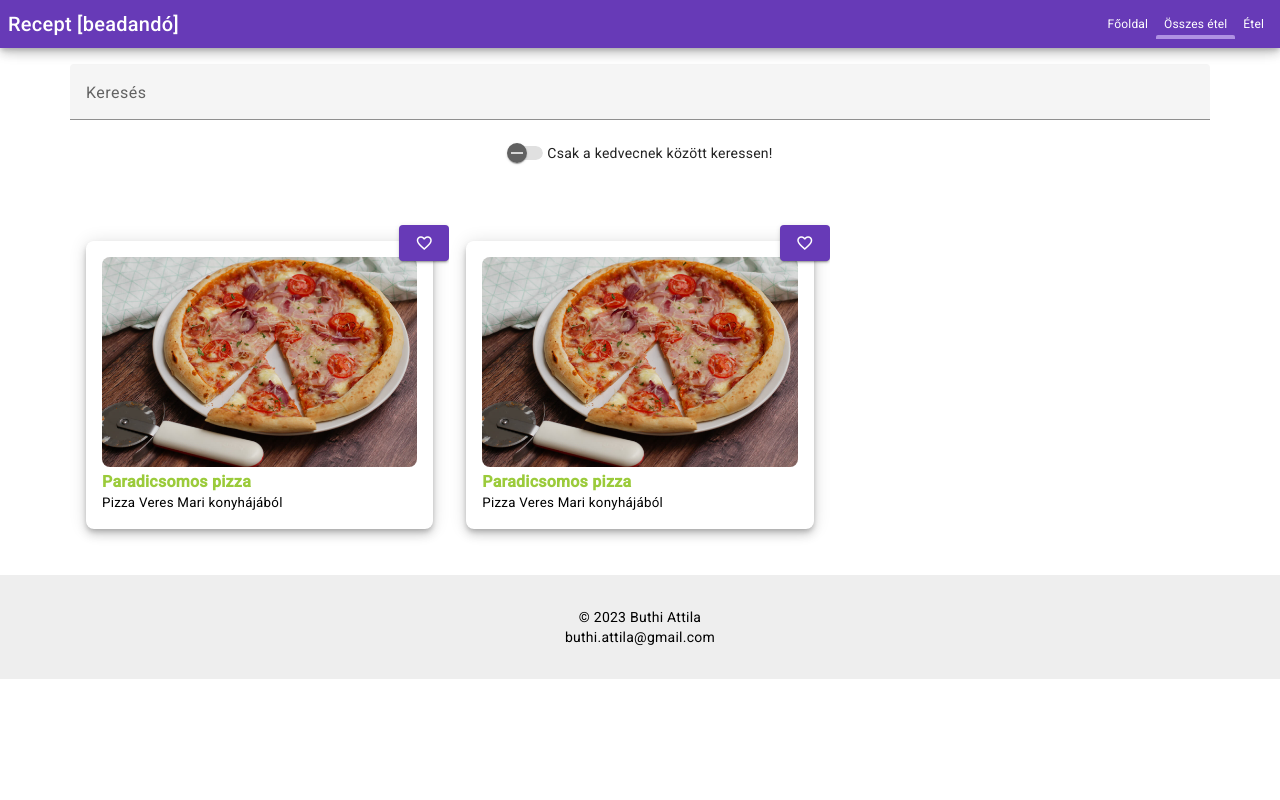
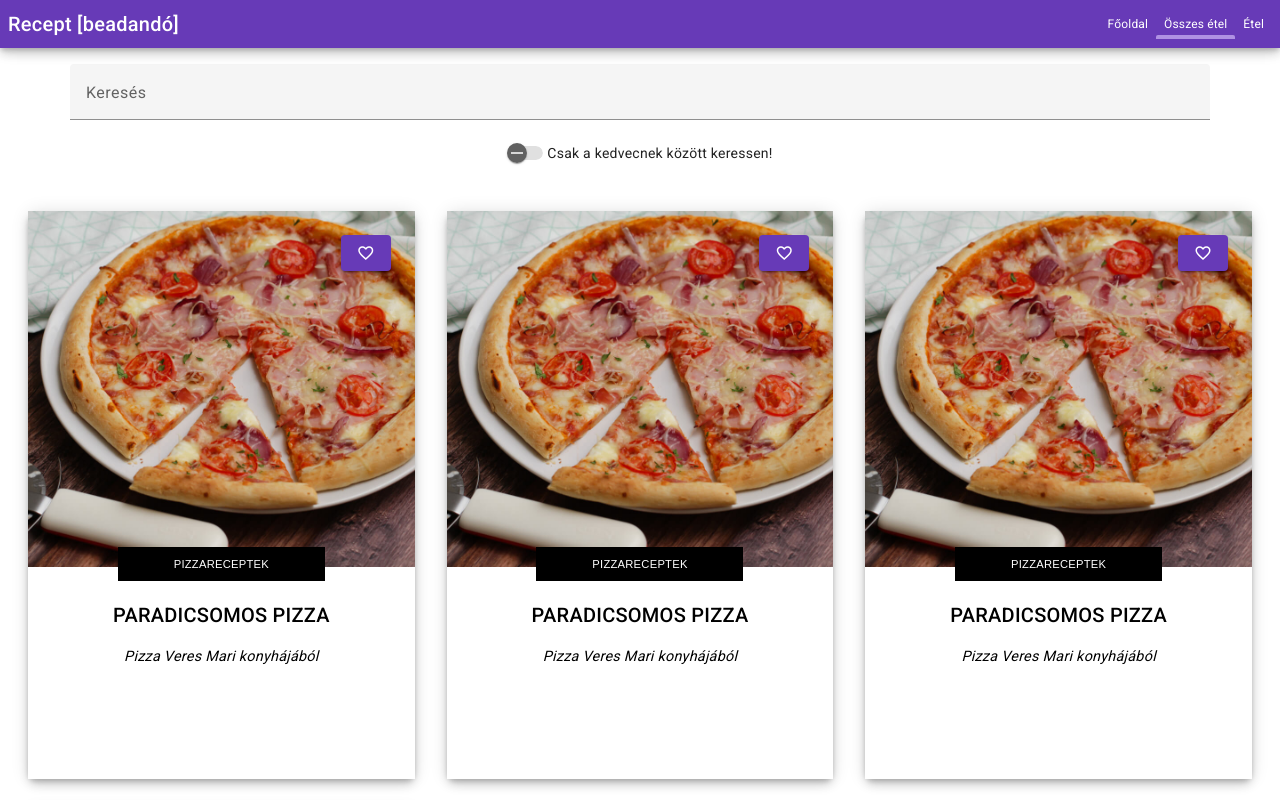
Before and after one commit to buthiattila/buthi-attila-beadando, an Angular app: page /foods in a window 1280 px wide. Shown: the top 800 px of the page. Built offline with nearby package versions, Linux system fonts and the light colour scheme; what ng-image-slider would draw is missing.

Commit message:
összes étel grid megjelenítése

```diff
--- a/src/app/features/foods/foods.component.html
+++ b/src/app/features/foods/foods.component.html
@@ -1,8 +1,8 @@
 <div class="container-fluid">
-  <div class="container">
   <app-progress-spinner *ngIf="loading"></app-progress-spinner>
 
   <div *ngIf="!loading">
+    <div class="container">
       <mat-form-field>
         <mat-label>Keresés</mat-label>
         <input matInput (keyup)="applyFilter($event)" placeholder="Keresés">
@@ -13,27 +13,27 @@
           Csak a kedvecnek között keressen!
         </mat-slide-toggle>
       </div>
-
+    </div>
     <div *ngIf="filteredFoods.length; else elseBlock">
-        <mat-grid-list [cols]="breakpoint" (window:resize)="onResize($event)">
-          <mat-grid-tile class="card" *ngFor="let food of filteredFoods">
-            <mat-card>
-              <mat-card-content class="recipeItem">
+      <mat-grid-list [cols]="breakpoint" [rowHeight]="600" gutterSize="0" (window:resize)="onResize($event)">
+        <mat-grid-tile *ngFor="let food of filteredFoods">
+          <article class="recipeItem">
             <app-btn-favorite class="btn-favorite" [itemIdentifier]="food.id"></app-btn-favorite>
-                <div (click)="openItem(food.id)">
-                  <figure class="leadImg mb-1">
-                    <img src="{{food.image}}" alt="{{food.name}}" />
+            <div class="entry-content" (click)="openItem(food.id)">
+              <figure class="entry-content-item">
+                <img src="{{food.image}}" alt="{{food.name}}"/>
               </figure>
-                  <div class="mb-1">
-                    <div class="title">{{food.name}}</div>
+              <div class="entry-content-item">
+                <div class="entry-description">
+                  <div class="entry-category "><span>{{food.category}}</span></div>
+                  <div class="entry-title"><h2>{{food.name}}</h2></div>
+                  <div class="entry-summary">{{food.shortDescription}}</div>
                 </div>
-                  <small class="description mb-1">{{food.shortDescription}}</small>
               </div>
-              </mat-card-content>
-            </mat-card>
+            </div>
+          </article>
         </mat-grid-tile>
       </mat-grid-list>
-      </div>
     </div>
   </div>
 </div>
--- a/src/app/features/foods/foods.component.scss
+++ b/src/app/features/foods/foods.component.scss
@@ -6,40 +6,11 @@ $text_color_2: #673ab7;
   width: 100%;
 }
 
-.mat-mdc-card {
-  box-shadow: none;
-}
-
 .btn-favorite {
   position: absolute;
-  top: 0;
-  right: 0;
-}
-
-.recipeItem {
-  margin: 1rem;
-  font-size: 1rem;
-  border-radius: .5rem;
-  box-shadow: 0 3px 5px -1px #0003, 0 6px 10px #00000024, 0 1px 18px #0000001f;
-  cursor: pointer;
-
-  .title {
-    font-weight: 600;
-    color: $text_color_1;
-  }
-
-  .category {
-    font-style: italic;
-    font-size: .8rem;
-    color: $text_color_2;
-  }
-
-  .leadImg {
-    img {
-      border-radius: .5rem;
-      max-width: 100%;
-    }
-  }
+  top: 1.5rem;
+  right: 1.5rem;
+  z-index: 1;
 }
 
 .errorMessage {
@@ -47,3 +18,112 @@ $text_color_2: #673ab7;
   margin-bottom: 2rem;
   color: $text_color_2;
 }
+
+.entry-image {
+  width: 100%;
+  height: 368px;
+  background-size: cover;
+  background-position: center;
+  background-repeat: no-repeat;
+  position: relative;
+  display: flex;
+  justify-content: center;
+  overflow: hidden;
+}
+
+
+.recipeItem {
+  width: calc(100% - 2rem);
+  height: calc(100% - 2rem);
+  font-size: 1rem;
+  position: relative;
+  border-radius: .5rem;
+  cursor: pointer;
+  box-shadow: 0 3px 5px -1px #0003, 0 6px 10px #00000024, 0 1px 18px #0000001f;
+
+  .entry-content {
+    display: flex;
+    flex-direction: column;
+    position: relative;
+    height: 100%;
+    width: 100%;
+
+    .entry-content-item {
+      flex-grow: 1;
+      background-color: #fff;
+
+      .entry-description {
+        position: relative;
+        background-color: #fff;
+        padding: 0 20px 20px 20px;
+        text-align: center;
+
+        .entry-category {
+          -webkit-font-smoothing: antialiased;
+          -moz-osx-font-smoothing: grayscale;
+          top: -20px;
+          left: 0;
+          right: 0;
+          position: absolute;
+
+          span {
+            background-color: #000;
+            color: #fff;
+            font-size: .7rem;
+            min-width: 175px;
+            padding: 10px 16px;
+            text-align: center;
+            line-height: 14px;
+            display: inline-block;
+            z-index: 1;
+            border-radius: 0;
+            font-family: "Bebas Neue", sans-serif;
+            text-transform: uppercase;
+          }
+        }
+
+        .entry-title {
+          position: relative;
+          padding-top: 2rem;
+          font-size: 30px;
+          line-height: 1.1em;
+          margin-bottom: 8px !important;
+          text-transform: uppercase;
+        }
+
+        .entry-summary {
+          overflow: hidden;
+          display: -webkit-box;
+          -webkit-line-clamp: 3;
+          -webkit-box-orient: vertical;
+          max-height: 75px;
+          font-weight: normal;
+          font-style: italic;
+          font-size: .9rem;
+        }
+      }
+    }
+  }
+
+  &:hover {
+    box-shadow: 0 0 20px 0 rgba(0, 0, 0, .3);
+    transition: all 0.3s ease-in-out;
+    -webkit-transition: all 0.3s ease-in-out;
+    -moz-transition: all 0.3s ease-in-out;
+  }
+
+
+  img {
+    height: 100%;
+    width: 100%;
+    -o-object-fit: cover;
+    object-fit: cover;
+  }
+
+}
+
+.errorMessage {
+  margin-top: 2rem;
+  margin-bottom: 2rem;
+  color: $text_color_2;
+}
--- a/src/assets/foods.json
+++ b/src/assets/foods.json
@@ -81,6 +81,88 @@
           "alt": "izé3"
         }
       ]
+    },
+    {
+      "id": 3,
+      "name": "Paradicsomos pizza",
+      "category": "Pizzareceptek",
+      "image": "assets/images/pizza_1.jpeg",
+      "shortDescription": "Pizza Veres Mari konyhájából",
+      "longDescription": "Paradicsomos pizza Veres Mari konyhájából",
+      "ingredients": [
+        "100 dkg finomliszt",
+        "1.5 dkg friss élesztő",
+        "140 g sűrített paradicsom  (két kis doboz)",
+        "2 ek olívaolaj",
+        "3 gerezd fokhagyma",
+        "2 ek só",
+        "bors  ízlés szerint",
+        "oregánó  ízlés szerint",
+        "bazsalikom  ízlés szerint",
+        "rozmaring  ízlés szerint"
+      ],
+      "cookingDescription": "Egy deci langyos vízben elkeverjük az élesztőt, a cukrot, pici sót és egy kanál lisztet, hagyjuk felfutni.\n      Egy nagy tálba szitáljuk bele a lisztet, keverjük hozzá a felfuttatott élesztőt és annyi langyos vizet még, hogy lágy tésztát kapjunk. Dolgozzuk jól ki addig, míg elengedi az edény falát.\n      Lisztezzük be a tál oldalát, a tészta tetejét, és takarjuk le konyharuhával. Langyos helyen kelesszük, míg a duplájára nem nő.\n      Közben elkészítjük a pizzamártást: a fokhagymát megfuttatjuk az olívaolajban. Vigyázzunk, meg ne barnuljon, mert akkor megkeseredik. Ráöntjük a paradicsompürét, ízesítjük, és annyi vizet adunk hozzá, amennyi a konzervdoboz kimosásához kellett. Fedő alatt összefőzzük.\n      Lisztezett deszkára kivesszük a tésztát, átgyúrjuk, hogy a buborékok távozzanak, és 8 cipóba osztjuk. Ahány személy, annyi cipó, ha maradna, fóliába csomagolva lefagyaszthatjuk.\n      Vékonyra nyújtjuk, és megkenjük 2-3 evőkanál mártással, a szélén 1 cm szegélyt hagyva. Ráreszeljük vagy szeleteljük a sajtot.\n      A sajtra terítjük a sonkát, gombát, halat stb., végül megszórjuk a mártáshoz használt pizzafűszerekkel, előmelegített sütőbe tesszük, és kb. tíz percig sütjük 250 fokon.",
+      "sliderImages": [
+        {
+          "image": "assets/images/pizza_1.jpeg",
+          "thumbImage": "assets/images/pizza_1.jpeg",
+          "title": "izé1",
+          "alt": "izé1"
+        },
+        {
+          "image": "assets/images/pizza_1.jpeg",
+          "thumbImage": "assets/images/pizza_1.jpeg",
+          "title": "izé2",
+          "alt": "izé2"
+        },
+        {
+          "image": "assets/images/pizza_1.jpeg",
+          "thumbImage": "assets/images/pizza_1.jpeg",
+          "title": "izé3",
+          "alt": "izé3"
+        }
+      ]
+    },
+    {
+      "id": 4,
+      "name": "Paradicsomos pizza",
+      "category": "Pizzareceptek",
+      "image": "assets/images/pizza_1.jpeg",
+      "shortDescription": "Pizza Veres Mari konyhájából",
+      "longDescription": "Paradicsomos pizza Veres Mari konyhájából",
+      "ingredients": [
+        "100 dkg finomliszt",
+        "1.5 dkg friss élesztő",
+        "140 g sűrített paradicsom  (két kis doboz)",
+        "2 ek olívaolaj",
+        "3 gerezd fokhagyma",
+        "2 ek só",
+        "bors  ízlés szerint",
+        "oregánó  ízlés szerint",
+        "bazsalikom  ízlés szerint",
+        "rozmaring  ízlés szerint"
+      ],
+      "cookingDescription": "Egy deci langyos vízben elkeverjük az élesztőt, a cukrot, pici sót és egy kanál lisztet, hagyjuk felfutni.\n      Egy nagy tálba szitáljuk bele a lisztet, keverjük hozzá a felfuttatott élesztőt és annyi langyos vizet még, hogy lágy tésztát kapjunk. Dolgozzuk jól ki addig, míg elengedi az edény falát.\n      Lisztezzük be a tál oldalát, a tészta tetejét, és takarjuk le konyharuhával. Langyos helyen kelesszük, míg a duplájára nem nő.\n      Közben elkészítjük a pizzamártást: a fokhagymát megfuttatjuk az olívaolajban. Vigyázzunk, meg ne barnuljon, mert akkor megkeseredik. Ráöntjük a paradicsompürét, ízesítjük, és annyi vizet adunk hozzá, amennyi a konzervdoboz kimosásához kellett. Fedő alatt összefőzzük.\n      Lisztezett deszkára kivesszük a tésztát, átgyúrjuk, hogy a buborékok távozzanak, és 8 cipóba osztjuk. Ahány személy, annyi cipó, ha maradna, fóliába csomagolva lefagyaszthatjuk.\n      Vékonyra nyújtjuk, és megkenjük 2-3 evőkanál mártással, a szélén 1 cm szegélyt hagyva. Ráreszeljük vagy szeleteljük a sajtot.\n      A sajtra terítjük a sonkát, gombát, halat stb., végül megszórjuk a mártáshoz használt pizzafűszerekkel, előmelegített sütőbe tesszük, és kb. tíz percig sütjük 250 fokon.",
+      "sliderImages": [
+        {
+          "image": "assets/images/pizza_1.jpeg",
+          "thumbImage": "assets/images/pizza_1.jpeg",
+          "title": "izé1",
+          "alt": "izé1"
+        },
+        {
+          "image": "assets/images/pizza_1.jpeg",
+          "thumbImage": "assets/images/pizza_1.jpeg",
+          "title": "izé2",
+          "alt": "izé2"
+        },
+        {
+          "image": "assets/images/pizza_1.jpeg",
+          "thumbImage": "assets/images/pizza_1.jpeg",
+          "title": "izé3",
+          "alt": "izé3"
+        }
+      ]
     }
   ],
   "total": 30
--- a/src/styles.scss
+++ b/src/styles.scss
@@ -5,7 +5,8 @@
 }
 
 html, body {
-  height: 100%;
+  min-height: 100%;
+  width: 100%;
 }
 
 body {
```
Lines whose indentation alone changed are shown as unchanged.
